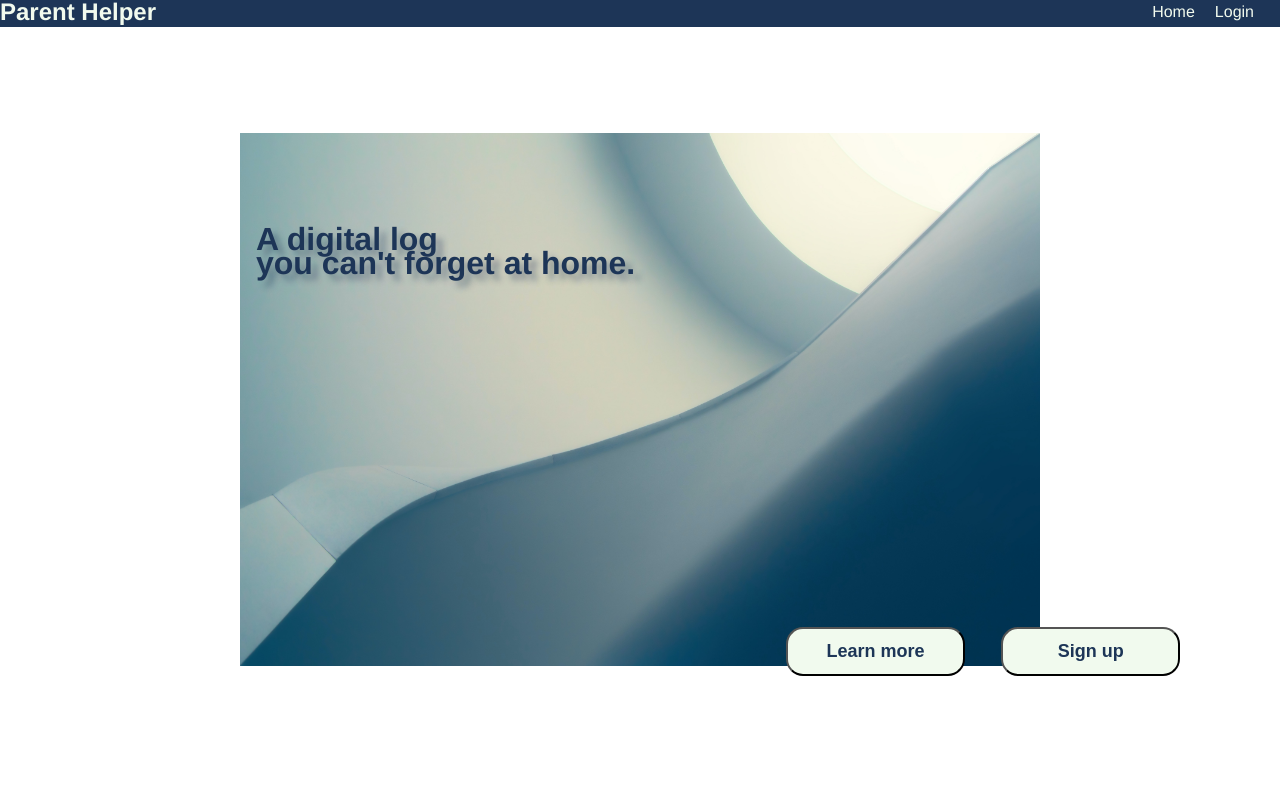
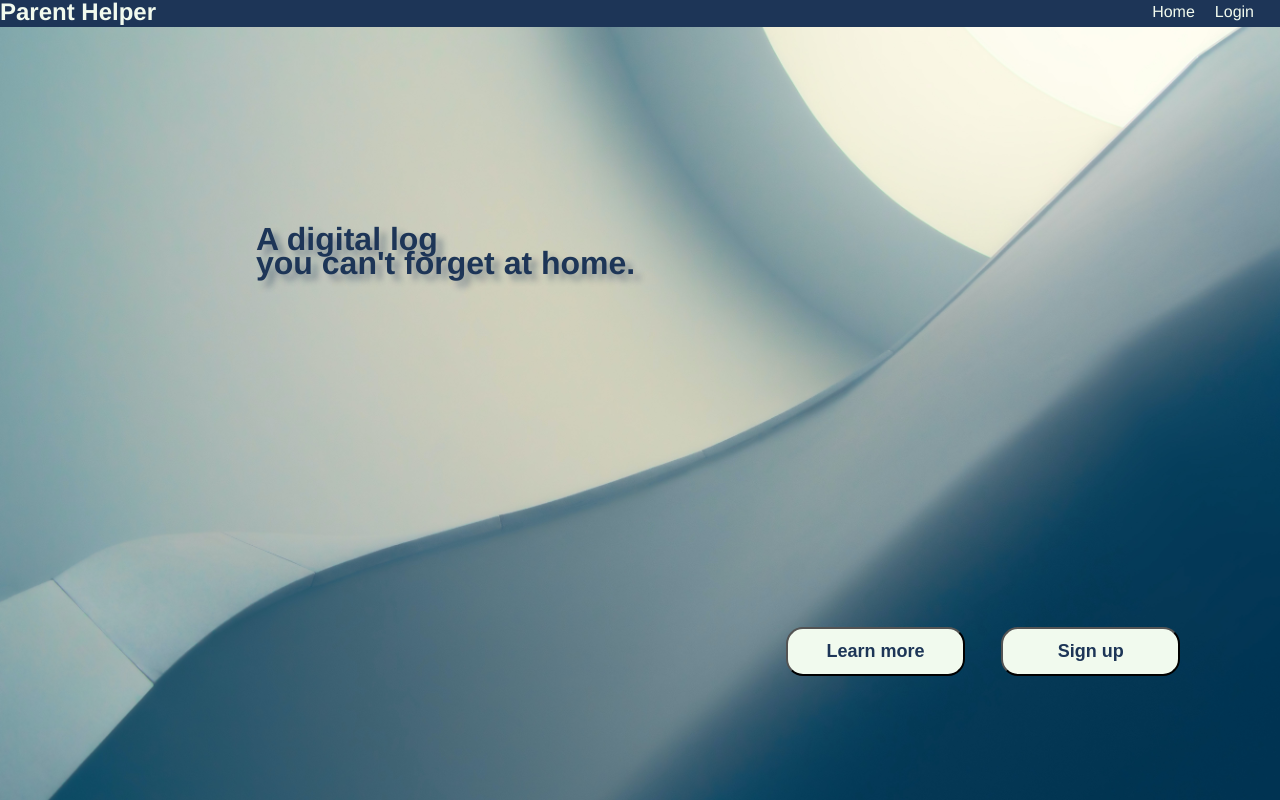
Before and after one commit to TKravel/parent-helper, a React (Create React App) app in the folder client/: page / in a window 1280 px wide. Shown: the top 800 px of the page. Built offline with nearby package versions, Linux system fonts and the light colour scheme.

Commit message:
Heroku background tweak

```diff
--- a/client/src/index.css
+++ b/client/src/index.css
@@ -16,7 +16,7 @@ html {
 	background-image: url(./img/background-img.jpg);
 	background-position: center;
 	background-repeat: no-repeat;
-	background-size: 100vh;
+	background-size: cover;
 	background-attachment: fixed;
 	line-height: 1.5em;
 }
```
